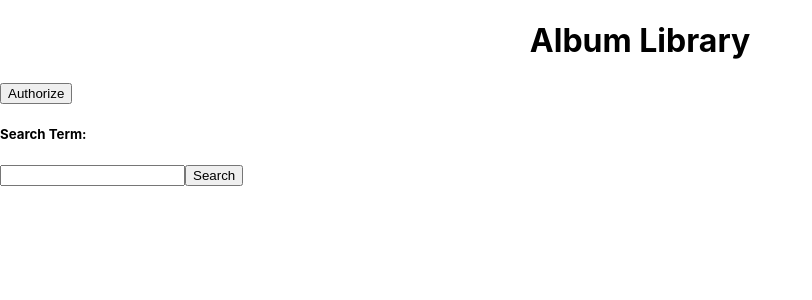
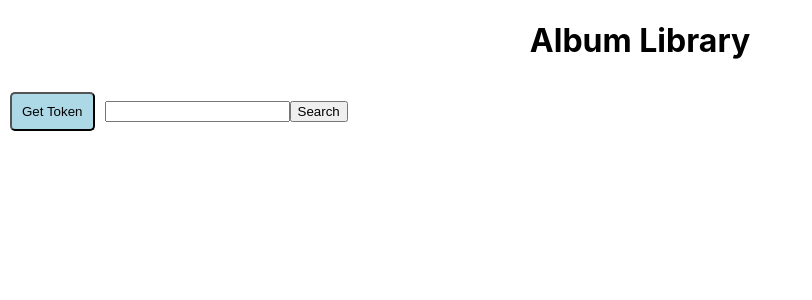
Before and after one commit to tgalen/vinyl-library, a React (Create React App) app: page / in a window 1280 px wide. Shown: the top 300 px of the page, without its empty margins (0-812 px from the left). Built offline with nearby package versions, Linux system fonts and the light colour scheme.

Commit message:
add Library and SearchSpotify components

```diff
--- a/src/App.js
+++ b/src/App.js
@@ -1,112 +1,13 @@
-import { useState } from "react";
 import Header from "./components/Header";
-
-const albumCardStyle = {
-  height: "400px",
-  width: "300px",
-  display: "inline-block",
-  margin: "1%",
-  boxSizing: "border-box",
-};
-
-const cardContianerStyle = {
-  display: "flex",
-  flexWrap: "wrap",
-  width: "80%",
-  textAlign: "center",
-  margin: "auto",
-};
+import Library from "./components/Library";
+import SearchSpotify from "./components/SearchSpotify";
 
 function App() {
-  const [searchTerm, setSearchTerm] = useState("");
-  const [searchResults, setSearchResults] = useState(null);
-  const SEARCH_ENDPOINT = "https://api.spotify.com/v1/search";
-
-  const handleAuthorize = () => {
-    const CLIENT_ID = "1debe1e800a747d9bd9ea97eff1d12fe";
-    const REDIRECT_URI = "http://localhost:3000";
-    let URL = "https://accounts.spotify.com/authorize";
-    URL += "?response_type=token";
-    URL += "&client_id=" + encodeURIComponent(CLIENT_ID);
-    URL += "&redirect_uri=" + encodeURIComponent(REDIRECT_URI);
-    window.location = URL;
-  };
-
-  const hashData = window.location.hash
-    .substring(1)
-    .split("&")
-    .reduce((initial, item) => {
-      if (item) {
-        // can remove if statement?
-        let parts = item.split("=");
-        initial[parts[0]] = decodeURIComponent(parts[1]);
-      }
-      return initial;
-    }, {});
-
-  let token = hashData.access_token;
-
-  const authOptions = {
-    method: "GET",
-    headers: {
-      Authorization: `Bearer ${token}`,
-      "Content-Type": "json",
-    },
-  };
-  const handleInputOnchange = (e) => {
-    setSearchTerm(e.target.value);
-  };
-
-  const handleSearch = () => {
-    fetch(`${SEARCH_ENDPOINT}?q=${searchTerm}&type=album`, authOptions)
-      .then((response) => {
-        if (response.ok) {
-          return response.json();
-        }
-        throw response;
-      })
-      .then((data) => {
-        setSearchResults(data.albums.items); // array of albums
-        console.log(data);
-      })
-      .catch((error) => console.log(error));
-  };
-
   return (
     <div>
       <Header />
-      <button onClick={handleAuthorize}>Authorize</button>
-      <h5>{window.location.hash}</h5>
-      <h5>{token}</h5>
-      <h5>Search Term: {searchTerm}</h5>
-      <input
-        type="text"
-        value={searchTerm}
-        onChange={handleInputOnchange}
-      ></input>
-      <button onClick={handleSearch}>Search</button>
-
-      {searchResults && (
-        <div style={cardContianerStyle}>
-          {/* <div style={albumCardStyle}>
-            <h3>{searchResults[0].name}</h3>
-            <h5>Artist: {searchResults[0].artists[0].name}</h5>
-            <img
-              alt={searchResults[0].name}
-              src={searchResults[0].images[1].url}
-            />
-          </div> */}
-          {searchResults.map((album) => {
-            return (
-              <div key={album.id} style={albumCardStyle}>
-                <h3>{album.name}</h3>
-                <h5>Artist: {album.artists[0].name}</h5>
-                <img alt={album.name} src={album.images[1].url} />
-              </div>
-            );
-          })}
-        </div>
-      )}
+      <Library />
+      <SearchSpotify />
     </div>
   );
 }
--- /dev/null
+++ b/src/components/Library.js
@@ -0,0 +1,5 @@
+const Library = () => {
+  return <div></div>;
+};
+
+export default Library;
--- /dev/null
+++ b/src/components/SearchSpotify.js
@@ -0,0 +1,111 @@
+import { useState } from "react";
+
+const albumCardStyle = {
+  height: "400px",
+  width: "300px",
+  display: "inline-block",
+  margin: "1%",
+  boxSizing: "border-box",
+};
+
+const cardContianerStyle = {
+  display: "flex",
+  flexWrap: "wrap",
+  width: "80%",
+  textAlign: "center",
+  margin: "auto",
+};
+
+const authorizeBtnStyle = {
+  backgroundColor: "lightblue",
+  padding: "10px",
+  borderRadius: "5px",
+  margin: "10px",
+};
+
+const SearchSpotify = () => {
+  const [searchTerm, setSearchTerm] = useState("");
+  const [searchResults, setSearchResults] = useState(null);
+  const SEARCH_ENDPOINT = "https://api.spotify.com/v1/search";
+
+  const handleAuthorize = () => {
+    const CLIENT_ID = "1debe1e800a747d9bd9ea97eff1d12fe";
+    const REDIRECT_URI = "http://localhost:3000";
+    let URL = "https://accounts.spotify.com/authorize";
+    URL += "?response_type=token";
+    URL += "&client_id=" + encodeURIComponent(CLIENT_ID);
+    URL += "&redirect_uri=" + encodeURIComponent(REDIRECT_URI);
+    window.location = URL;
+  };
+
+  const hashData = window.location.hash
+    .substring(1)
+    .split("&")
+    .reduce((initial, item) => {
+      if (item) {
+        // can remove if statement?
+        let parts = item.split("=");
+        initial[parts[0]] = decodeURIComponent(parts[1]);
+      }
+      return initial;
+    }, {});
+
+  let token = hashData.access_token;
+
+  const authOptions = {
+    method: "GET",
+    headers: {
+      Authorization: `Bearer ${token}`,
+      "Content-Type": "json",
+    },
+  };
+
+  const handleInputOnchange = (e) => {
+    setSearchTerm(e.target.value);
+  };
+
+  const handleSearch = () => {
+    fetch(`${SEARCH_ENDPOINT}?q=${searchTerm}&type=album`, authOptions)
+      .then((response) => {
+        if (response.ok) {
+          return response.json();
+        }
+        throw response;
+      })
+      .then((data) => {
+        setSearchResults(data.albums.items); // array of albums
+        console.log(data);
+      })
+      .catch((error) => console.log(error));
+  };
+
+  return (
+    <div>
+      <button style={authorizeBtnStyle} onClick={handleAuthorize}>
+        Get Token
+      </button>
+      <input
+        type="text"
+        value={searchTerm}
+        onChange={handleInputOnchange}
+      ></input>
+      <button onClick={handleSearch}>Search</button>
+
+      {searchResults && (
+        <div style={cardContianerStyle}>
+          {searchResults.map((album) => {
+            return (
+              <div key={album.id} style={albumCardStyle}>
+                <h3>{album.name}</h3>
+                <h5>Artist: {album.artists[0].name}</h5>
+                <img alt={album.name} src={album.images[1].url} />
+              </div>
+            );
+          })}
+        </div>
+      )}
+    </div>
+  );
+};
+
+export default SearchSpotify;
```
